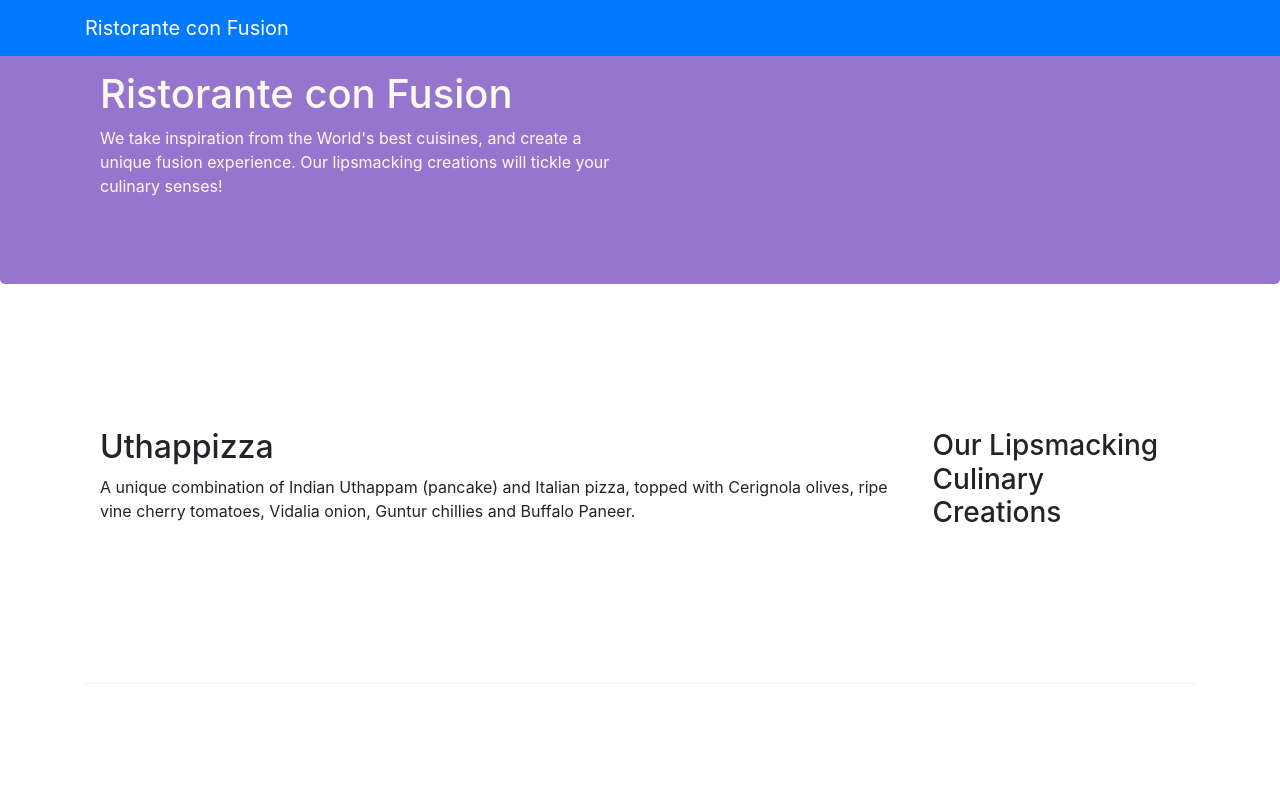
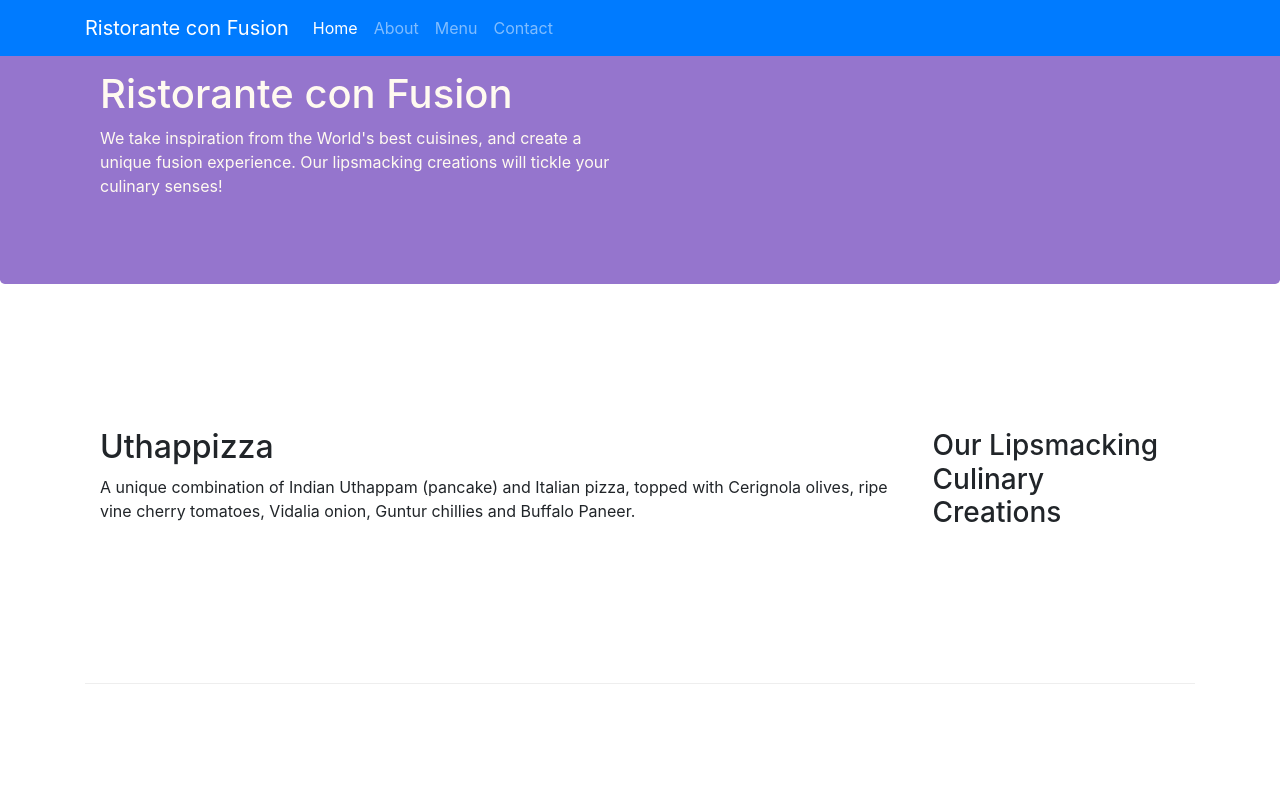
Before and after one commit to AMELkhdfjd/Bootstrap, a website: page index.html in a window 1280 px wide. Shown: the top 800 px of the page. Drawn offline with nearby package versions, Linux system fonts and the light colour scheme.

Commit message:
Adding elements

```diff
--- a/index.html
+++ b/index.html
@@ -19,6 +19,21 @@
             <a class="navbar-brand" href="#" >
                 Ristorante con Fusion
             </a>
+            <ul class="navbar-nav mr-auto">
+                <li class="nav-item">
+                    <a class="nav-link active" href="#"> Home</a>
+                 </li>
+                 <li class="nav-item">
+                    <a class="nav-link" href="./aboutus.html"> About</a>
+                 </li>
+                 <li class="nav-item">
+                    <a class="nav-link" href="#">Menu</a>
+                 </li>
+                 <li class="nav-item">
+                    <a class="nav-link" href="#"> Contact</a>
+                 </li>
+
+            </ul>
 
         </div>
 
```
